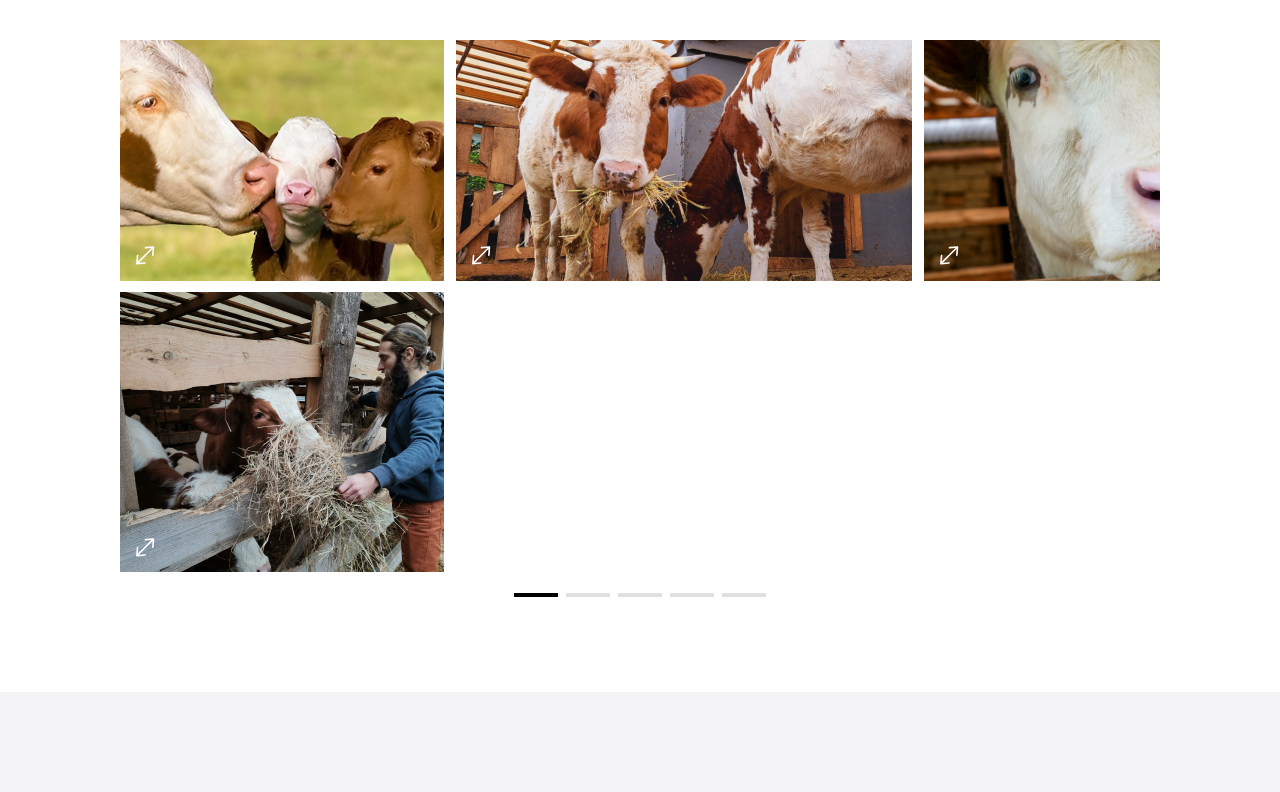
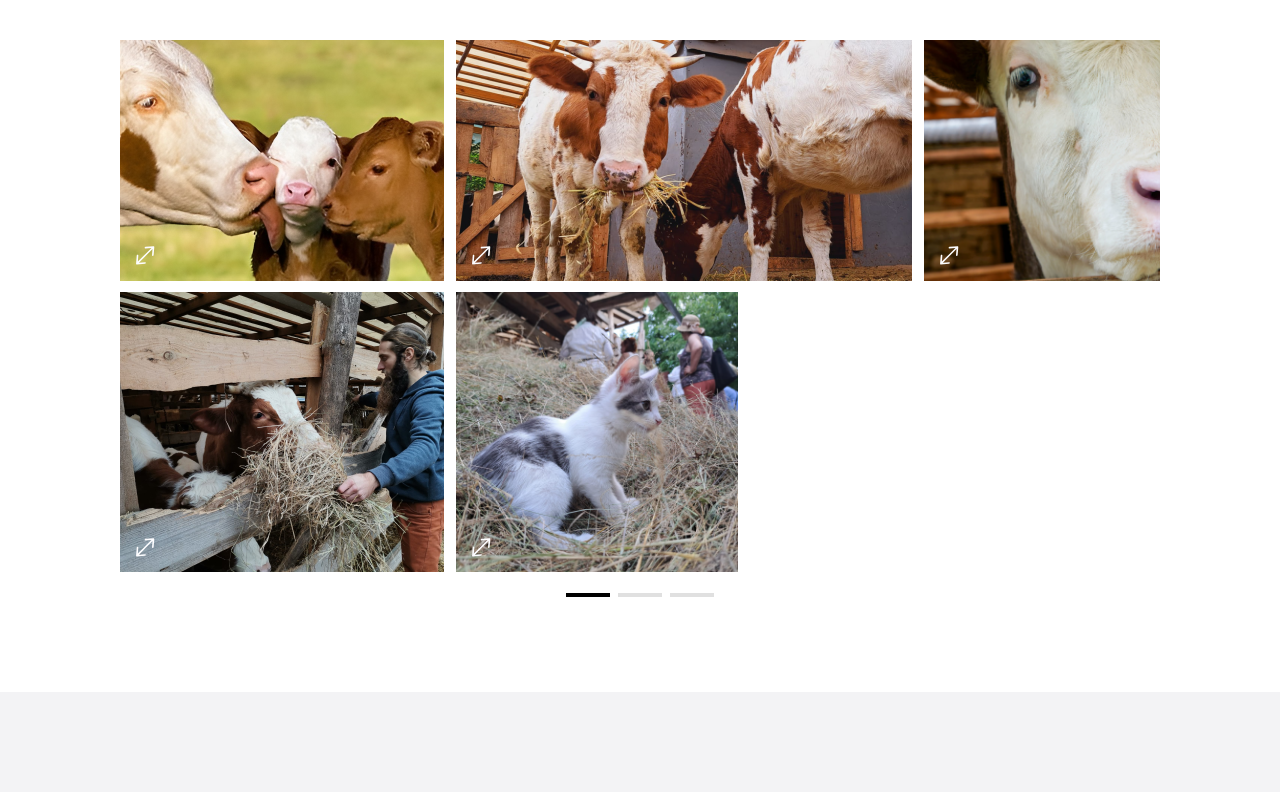
Before and after one commit to baza-trainee/cows-shelter-frontend, a React (Vite) app: page / in a window 1280 px wide. Shown: the part 4403-5195 px from the top of the page. Built offline with nearby package versions, Linux system fonts and the light colour scheme.

Commit message:
fix(gallery): fix breakpoint view

```diff
--- a/src/components/Gallery/Gallery.tsx
+++ b/src/components/Gallery/Gallery.tsx
@@ -51,7 +51,7 @@ const Gallery = () => {
         setFinish(18);
       }
     }
-    if (screenWidth > 768 && screenWidth <= 1280) {
+    if (screenWidth > 768 && screenWidth < 1280) {
       setItemsPerPage(4);
       if (currentPage === 1) {
         setStart(0);
--- a/src/components/modals/SupportInfoModal.tsx
+++ b/src/components/modals/SupportInfoModal.tsx
@@ -28,7 +28,7 @@ const SupportInfoModal = ({
 
   return (
     <div
-      className={`absolute left-[50%] top-0 z-[9999] flex h-[587px] w-[90vw] -translate-x-[50%] -translate-y-[40%] flex-col items-center justify-start bg-white p-[20px] text-center text-black shadow-2xl transition-all duration-700 ${
+      className={`absolute left-[50%] top-0 z-[99] flex h-[587px] w-[90vw] -translate-x-[50%] -translate-y-[40%] flex-col items-center justify-start bg-white p-[20px] text-center text-black shadow-2xl transition-all duration-700 ${
         isOpen ? `-translate-y-[70%]` : 'translate-y-[100%]'
       }`}
     >
```
